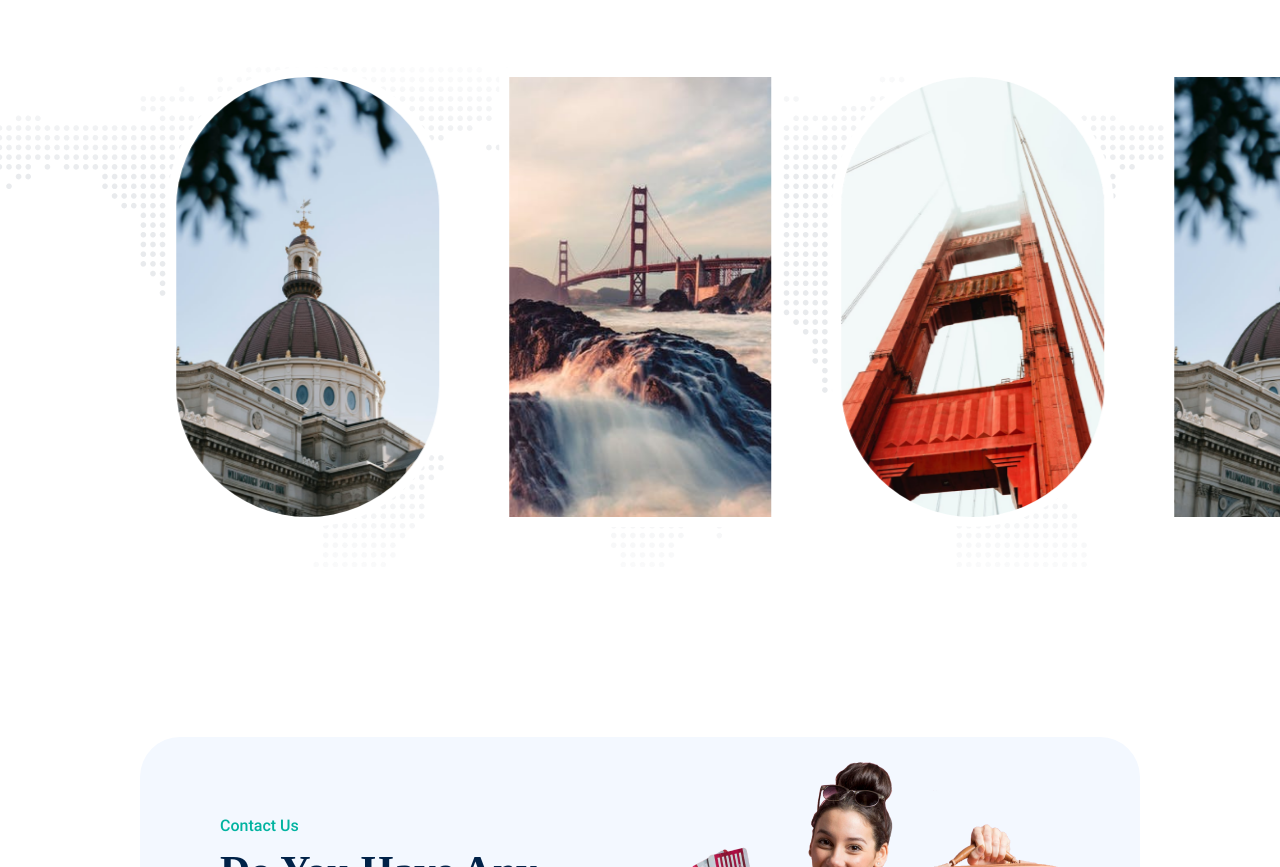
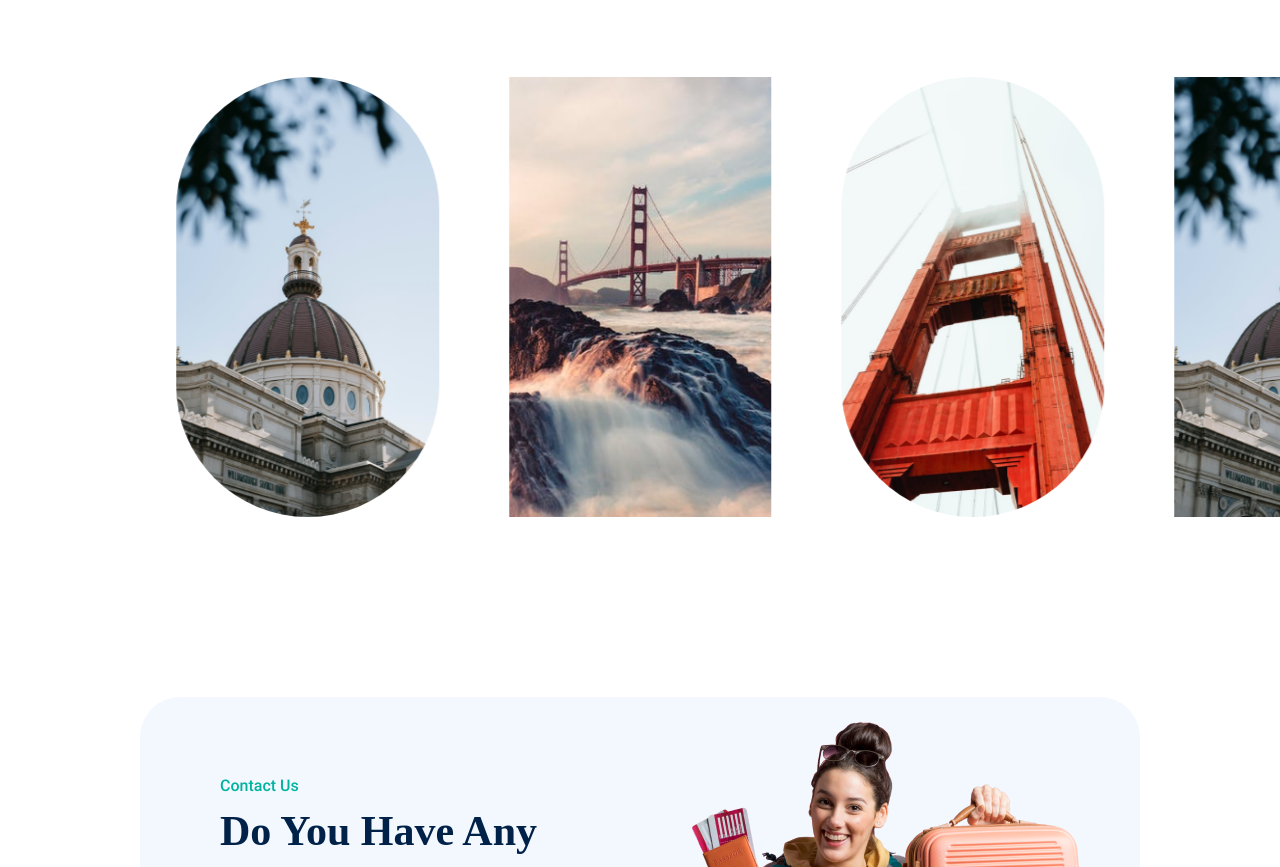
Before and after one commit to Izzat-Khudoyberganov/TripGoal, a plain HTML site: page index.html in a window 1280 px wide. Shown: the part 5363-6230 px from the top of the page. Drawn offline with nearby package versions, Linux system fonts and the light colour scheme; a web font is replaced by a local one.

Commit message:
bug fixed

```diff
--- a/style/main.css
+++ b/style/main.css
@@ -50,7 +50,7 @@
 }
 
 body {
-    overflow-x: hidden;
+    /* overflow-x: hidden; */
 }
 
 .container {
@@ -674,7 +674,7 @@ button {
     width: 100%;
 }
 
-.swiper-container {
+.testimonials .swiper-container {
     background-image: url(../images/images/testimonial-bg.png);
     background-repeat: no-repeat;
     width: 100%;
```
